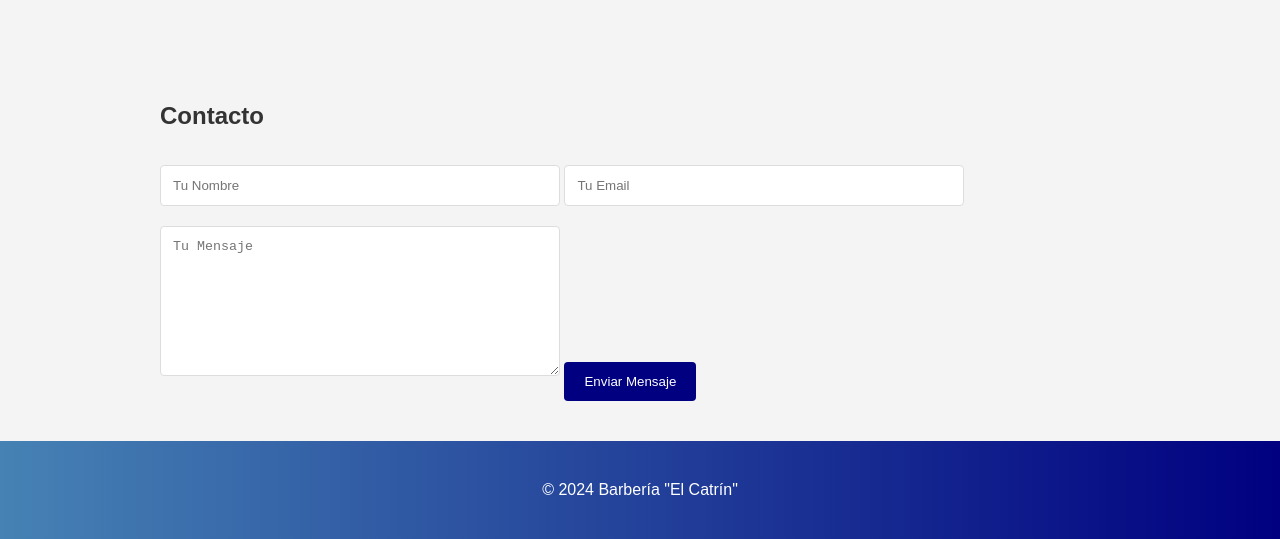
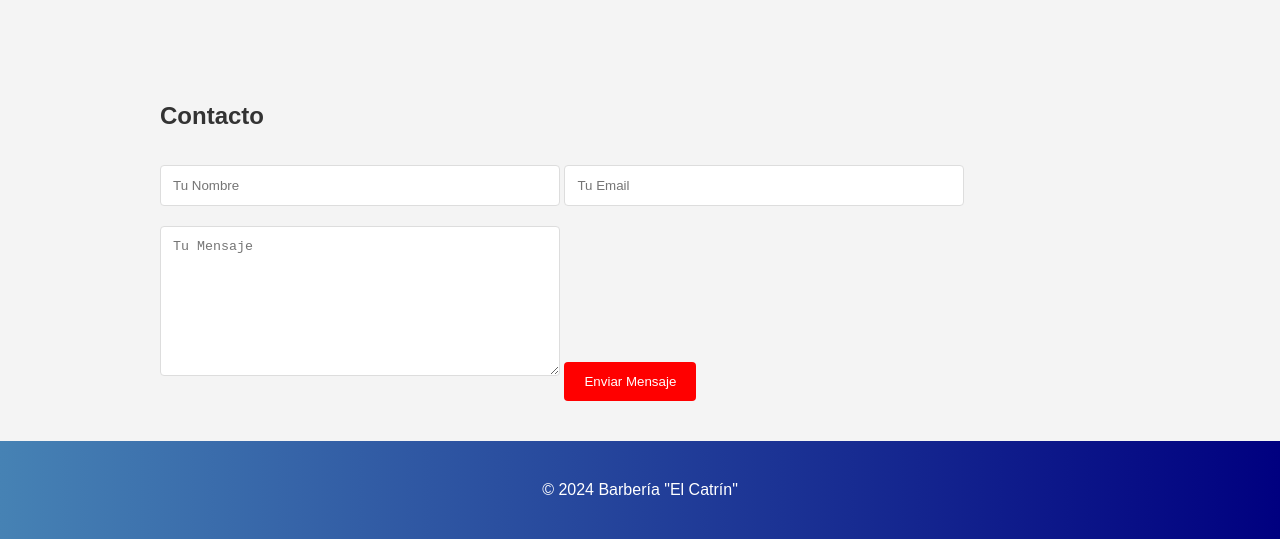
Before and after one commit to Vladimir503SV/PruebaTarea, a plain HTML site: page index.html in a window 1280 px wide. Shown: the part 2473-3012 px from the top of the page. Drawn offline with Linux system fonts and the light colour scheme.

Commit message:
Update style.css

```diff
--- a/style.css
+++ b/style.css
@@ -118,7 +118,7 @@ nav a:hover {
 }
 
 #contacto button {
-    background-color: #000080;
+    background-color: #ff0000;
     color: white;
     padding: 12px 20px;
     border: none;
@@ -127,7 +127,7 @@ nav a:hover {
 }
 
 #contacto button:hover {
-    background-color: #4682B4;
+    background-color: #ff7676;
 }
 
 footer {
```
